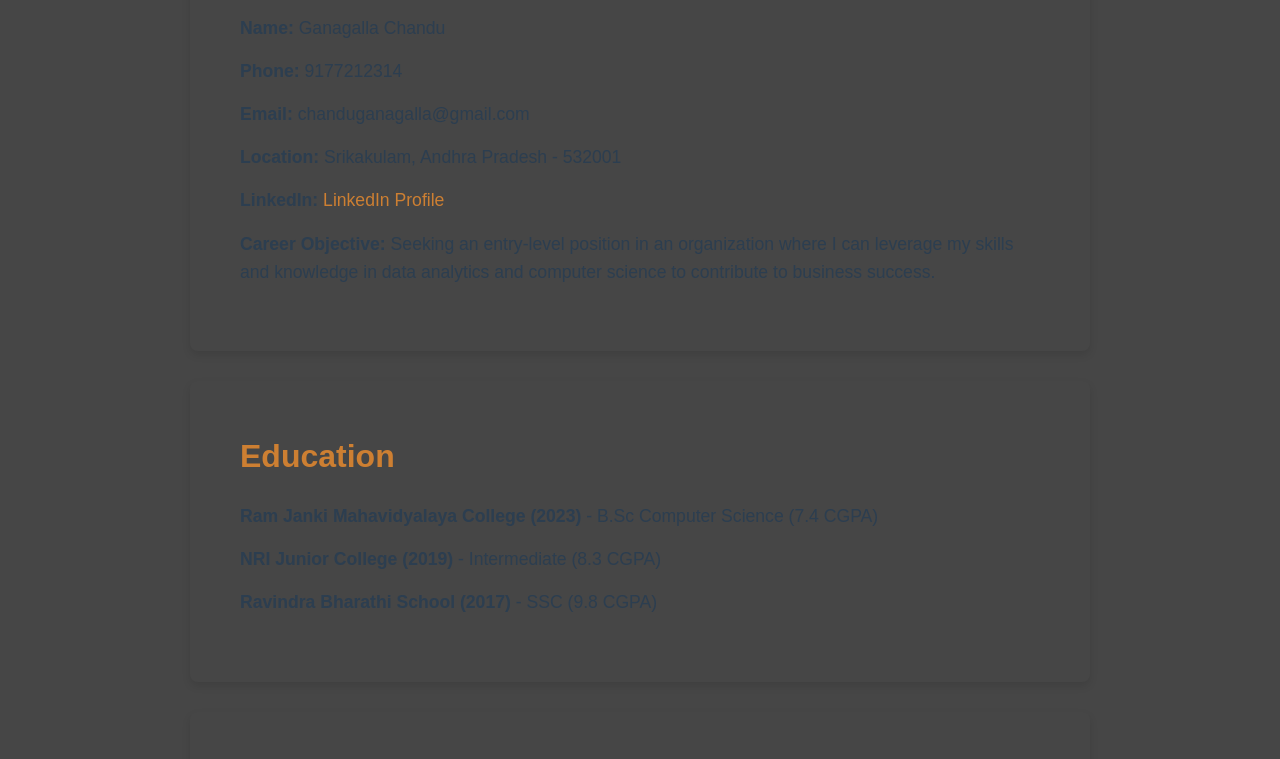
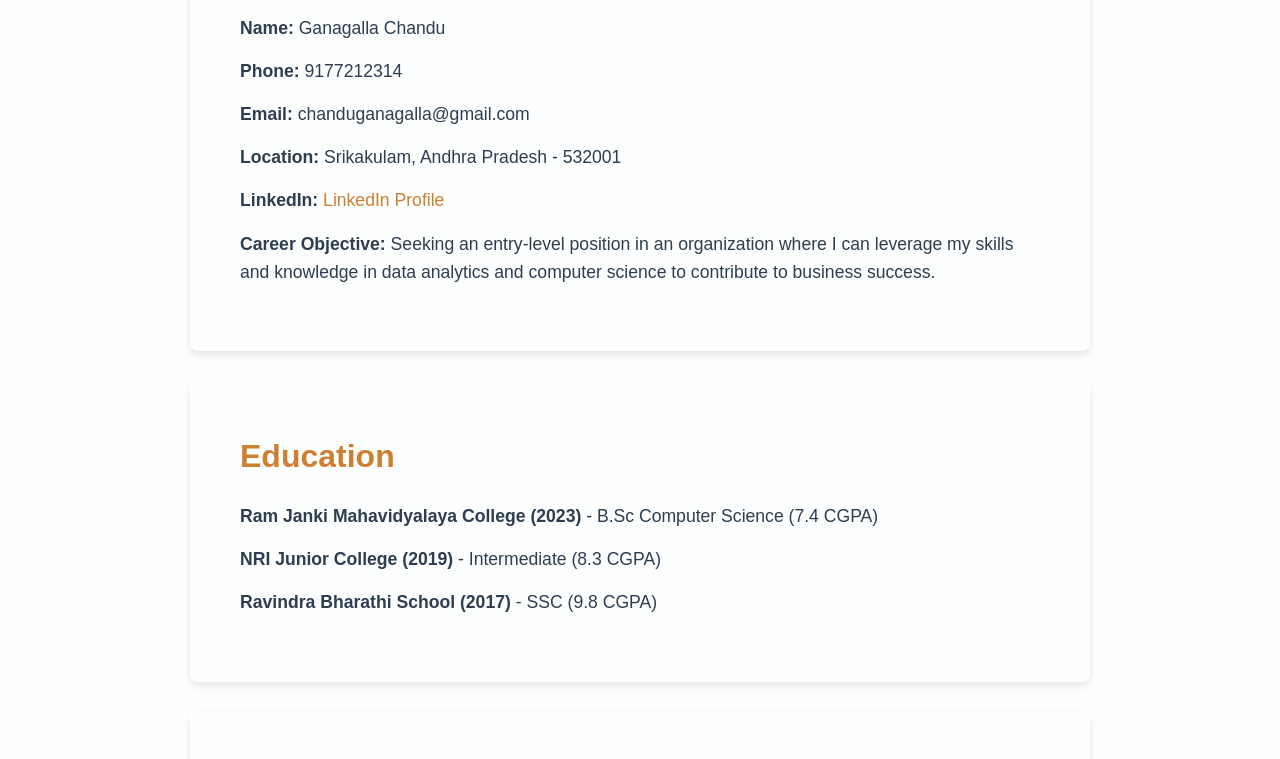
Before and after one commit to Chanduganagalla/My_Portfolio, a plain HTML site: page index.html in a window 1280 px wide. Shown: the part 507-1266 px from the top of the page. Drawn offline with nearby package versions, Linux system fonts and the light colour scheme.

Commit message:
Update index.html

```diff
--- a/index.html
+++ b/index.html
@@ -12,7 +12,7 @@
             --primary-color: #CD7F32; /* Purple */
             --secondary-color: #CD7F32; /* Crimson Red */
             --accent-color: #FDFEFE; /* Golden Yellow */
-            --background-color: #464646; /* Light Silver */
+            --background-color:#FDFEFE; /* Light Silver */
             --text-color: #2C3E50; /* Dark Gray */
         }
 
```
